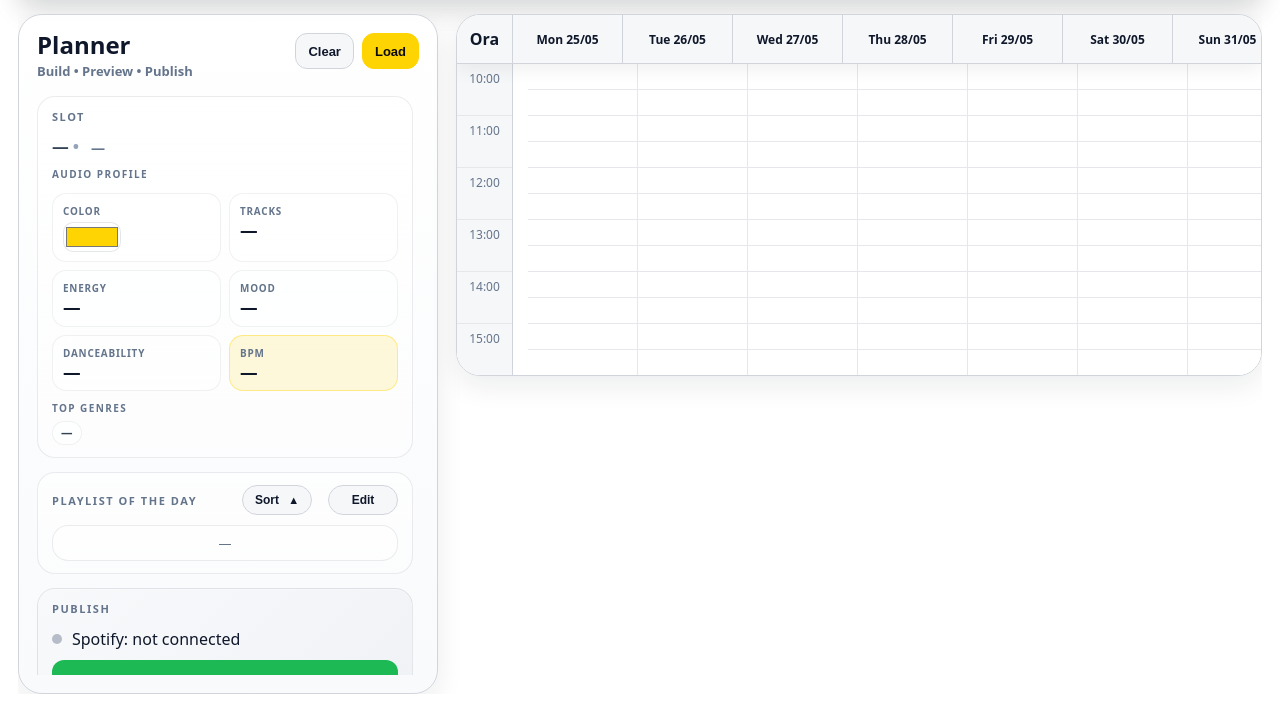
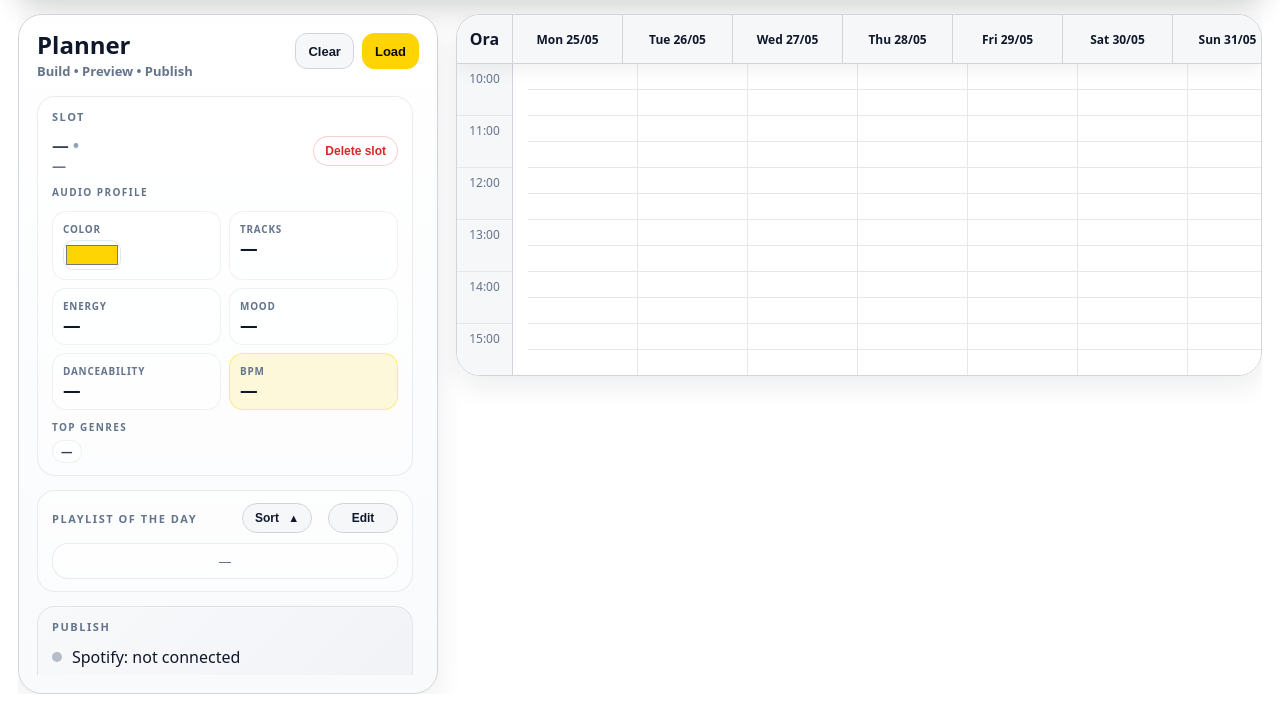
Before and after one commit to MicheleRoar/SISMA, a Flask app: page /planner/ in a window 1280 px wide. Shown: the part 88-800 px from the top of the page. Run offline with Flask 3, Linux system fonts and the light colour scheme; parts of the project's set-up code (start-up, migrations or seed data) failed here and were passed over; some libraries are stand-ins or nearby versions.

Commit message:
Add slot deletion action to planner

```diff
--- a/app/static/css/planner.css
+++ b/app/static/css/planner.css
@@ -337,6 +337,30 @@ body{
   font-size:0.88rem;
   font-weight:700;
   color:#64748b;
+}
+
+
+.slot-header{
+  justify-content:space-between;
+  align-items:flex-start;
+}
+
+.slot-delete-btn{
+  flex:0 0 auto;
+  height:30px;
+  padding:0 11px;
+  border:1px solid rgba(220, 38, 38, 0.22);
+  border-radius:999px;
+  background:#fff;
+  color:#dc2626;
+  font-size:12px;
+  font-weight:900;
+  cursor:pointer;
+}
+
+.slot-delete-btn:hover{
+  background:#fee2e2;
+  border-color:#fecaca;
 }
 
 /* =========================================
--- a/app/static/js/planner.js
+++ b/app/static/js/planner.js
@@ -871,6 +871,26 @@ async function loadCandidatesForSelectedSlot() {
     });
   }
 
+  function deleteSelectedSlot() {
+    const slotId = selected.slotId;
+
+    if (!slotId || !slots[slotId]) return;
+
+    const ok = confirm(`Delete slot "${slots[slotId].name}"?`);
+    if (!ok) return;
+
+    delete slots[slotId];
+
+    selected = {
+      slotId: null,
+      dayISO: null
+    };
+
+    save();
+    rebuildEverything();
+    renderSidebarEmpty("Slot deleted.");
+  }
+
 
   function getSortedSlotPlaylist(playlist) {
     const arr = Array.isArray(playlist) ? [...playlist] : [];
@@ -1026,6 +1046,33 @@ async function loadCandidatesForSelectedSlot() {
     }
   }
 
+
+  function deleteSelectedSlot() {
+    const slotId = selected.slotId;
+
+    if (!slotId || !slots[slotId]) {
+      return;
+    }
+
+    const ok = confirm(
+      `Delete slot "${slots[slotId].name}"?\n\nThis operation cannot be undone.`
+    );
+
+    if (!ok) return;
+
+    delete slots[slotId];
+
+    selected = {
+      slotId: null,
+      dayISO: null
+    };
+
+    save();
+
+    rebuildEverything();
+
+    renderSidebarEmpty("Slot deleted.");
+  }
 
   // ---------------- Slot editor events ----------------
   function onSlotEditorChange() {
@@ -1544,6 +1591,8 @@ async function loadCandidatesForSelectedSlot() {
 
   // events
   if (slotColorEdit) slotColorEdit.addEventListener("input", onSlotEditorChange);
+
+  if (btnDeleteSlot) btnDeleteSlot.addEventListener("click", deleteSelectedSlot);
 
   if (btnLoadPlan && fileLoadPlan) {
     btnLoadPlan.addEventListener("click", () => fileLoadPlan.click());
--- a/app/templates/planner/planner.html
+++ b/app/templates/planner/planner.html
@@ -53,8 +53,14 @@
           <div class="section-title">Slot</div>
 
           <div class="slot-header">
-            <div id="slotPeriod" class="slot-period">—</div>
-            <div id="slotTime" class="slot-time">—</div>
+            <div>
+              <div id="slotPeriod" class="slot-period">—</div>
+              <div id="slotTime" class="slot-time">—</div>
+            </div>
+
+            <button id="btnDeleteSlot" class="slot-delete-btn" type="button">
+              Delete slot
+            </button>
           </div>
 
           <div class="slot-stats">
@@ -115,6 +121,7 @@
               <button id="btnSortSlotPlaylist" class="btn secondary btn-xs" type="button">
                 Sort <span id="slotSortIndicator" class="sort-indicator">▲</span>
               </button>
+
               <button id="btnEditSlotPlaylist" class="btn secondary btn-xs" type="button">Edit</button>
             </div>
           </div>
```
